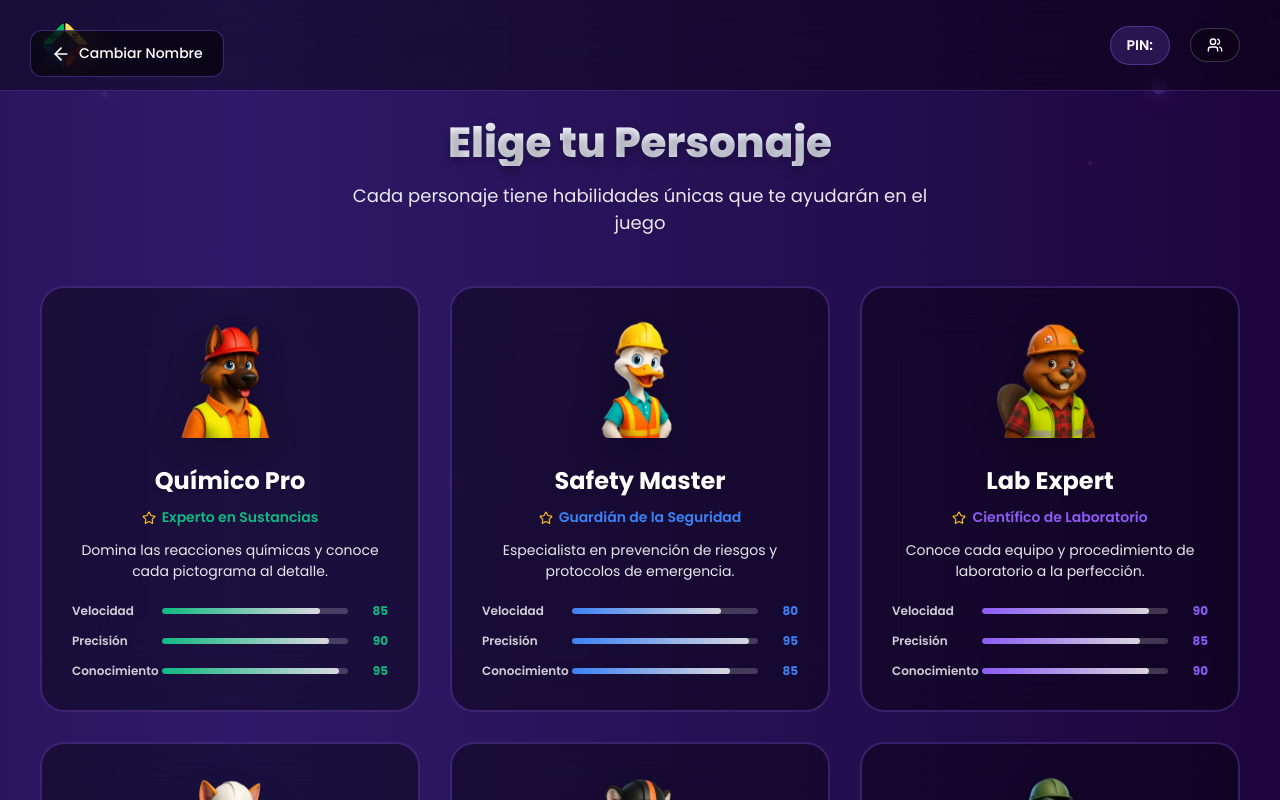
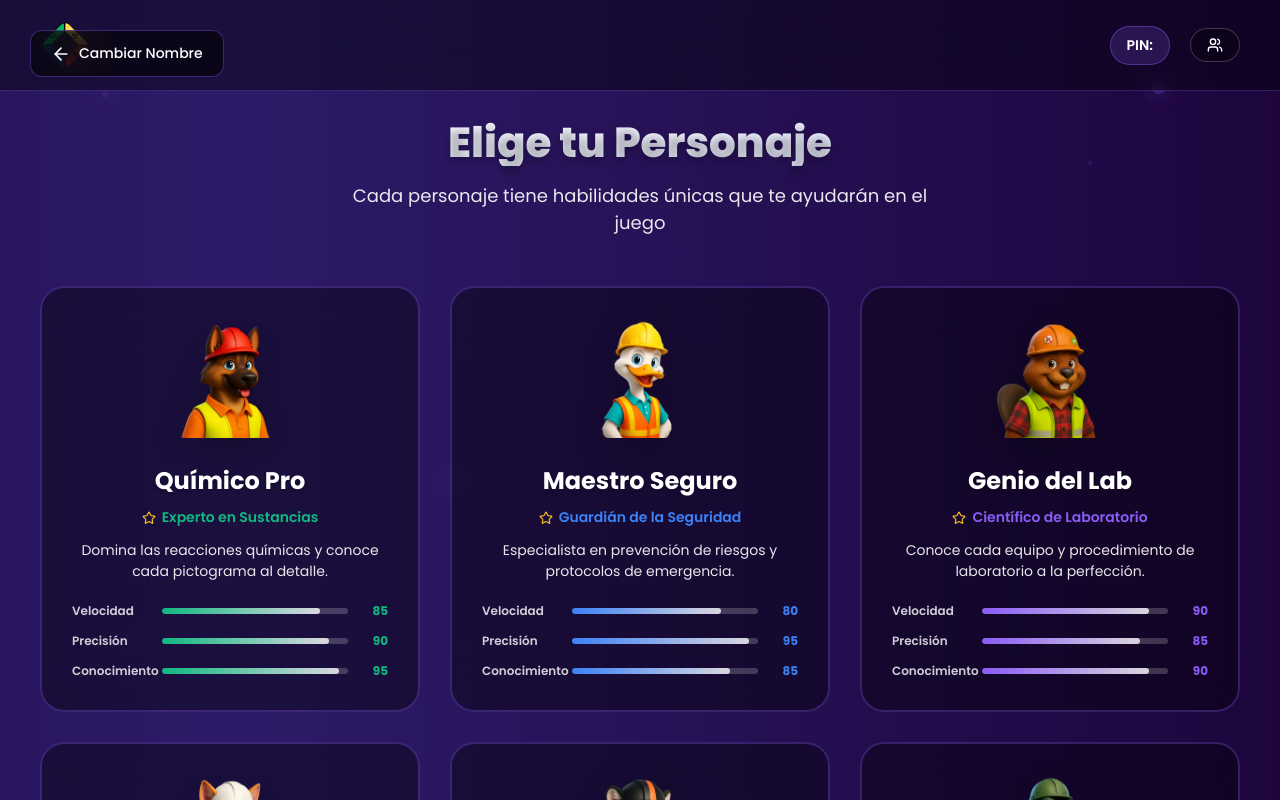
Before and after one commit to JosueRDx/DotsGo-frontend, a React (Vite) app: page /character-selection in a window 1280 px wide. Built offline with nearby package versions, Linux system fonts and the light colour scheme; no server answers; a web font is replaced by a local one.

Commit message:
cambio de nombre a español de personajes

```diff
--- a/src/pages/CharacterSelection/CharacterSelection.jsx
+++ b/src/pages/CharacterSelection/CharacterSelection.jsx
@@ -38,7 +38,7 @@ export default function CharacterSelection() {
     },
     {
       id: 2,
-      name: 'Safety Master',
+      name: 'Maestro Seguro',
       image: personaje2,
       specialty: 'Guardián de la Seguridad',
       description: 'Especialista en prevención de riesgos y protocolos de emergencia.',
@@ -47,7 +47,7 @@ export default function CharacterSelection() {
     },
     {
       id: 3,
-      name: 'Lab Expert',
+      name: 'Genio del Lab',
       image: personaje3,
       specialty: 'Científico de Laboratorio',
       description: 'Conoce cada equipo y procedimiento de laboratorio a la perfección.',
@@ -56,7 +56,7 @@ export default function CharacterSelection() {
     },
     {
       id: 4,
-      name: 'Fire Guardian',
+      name: 'Guardián Ígneo',
       image: personaje4,
       specialty: 'Especialista en Incendios',
       description: 'Experto en sustancias inflamables y sistemas de extinción.',
@@ -65,7 +65,7 @@ export default function CharacterSelection() {
     },
     {
       id: 5,
-      name: 'Eco Warrior',
+      name: 'Eco Guerrero',
       image: personaje5,
       specialty: 'Protector Ambiental',
       description: 'Defensor del medio ambiente y especialista en sustancias tóxicas.',
@@ -74,7 +74,7 @@ export default function CharacterSelection() {
     },
     {
       id: 6,
-      name: 'Hazmat Hero',
+      name: 'Héroe Químico',
       image: personaje6,
       specialty: 'Manejo de Materiales Peligrosos',
       description: 'Experto en transporte y almacenamiento de sustancias peligrosas.',
@@ -84,7 +84,7 @@ export default function CharacterSelection() {
         // ====== NUEVOS PERSONAJES ======
     {
       id: 7,
-      name: 'BioShield',
+      name: 'Agente Bio',
       image: personaje7,
       specialty: 'Bioseguridad',
       description: 'Controla agentes biológicos y domina cabinas de bioseguridad.',
@@ -93,7 +93,7 @@ export default function CharacterSelection() {
     },
     {
       id: 8,
-      name: 'CryoTech',
+      name: 'Experto Polar',
       image: personaje8,
       specialty: 'Bajas Temperaturas',
       description: 'Especialista en nitrógeno líquido, criogenia y EPP térmico.',
@@ -102,7 +102,7 @@ export default function CharacterSelection() {
     },
     {
       id: 9,
-      name: 'Radiant Core',
+      name: 'Núcleo Atómico',
       image: personaje9,
       specialty: 'Radioprotección',
       description: 'Gestiona fuentes ionizantes y protocolos ALARA.',
@@ -111,7 +111,7 @@ export default function CharacterSelection() {
     },
     {
       id: 10,
-      name: 'Waste Wizard',
+      name: 'Mago Residual',
       image: personaje10,
       specialty: 'Gestión de Residuos',
       description: 'Clasifica, neutraliza y dispone residuos peligrosos sin errores.',
@@ -120,7 +120,7 @@ export default function CharacterSelection() {
     },
     {
       id: 11,
-      name: 'Protocol Prime',
+      name: 'Jefe de Normas',
       image: personaje11,
       specialty: 'Normativa & Auditoría',
       description: 'Memoriza normas, auditorías y checklists como nadie.',
```
